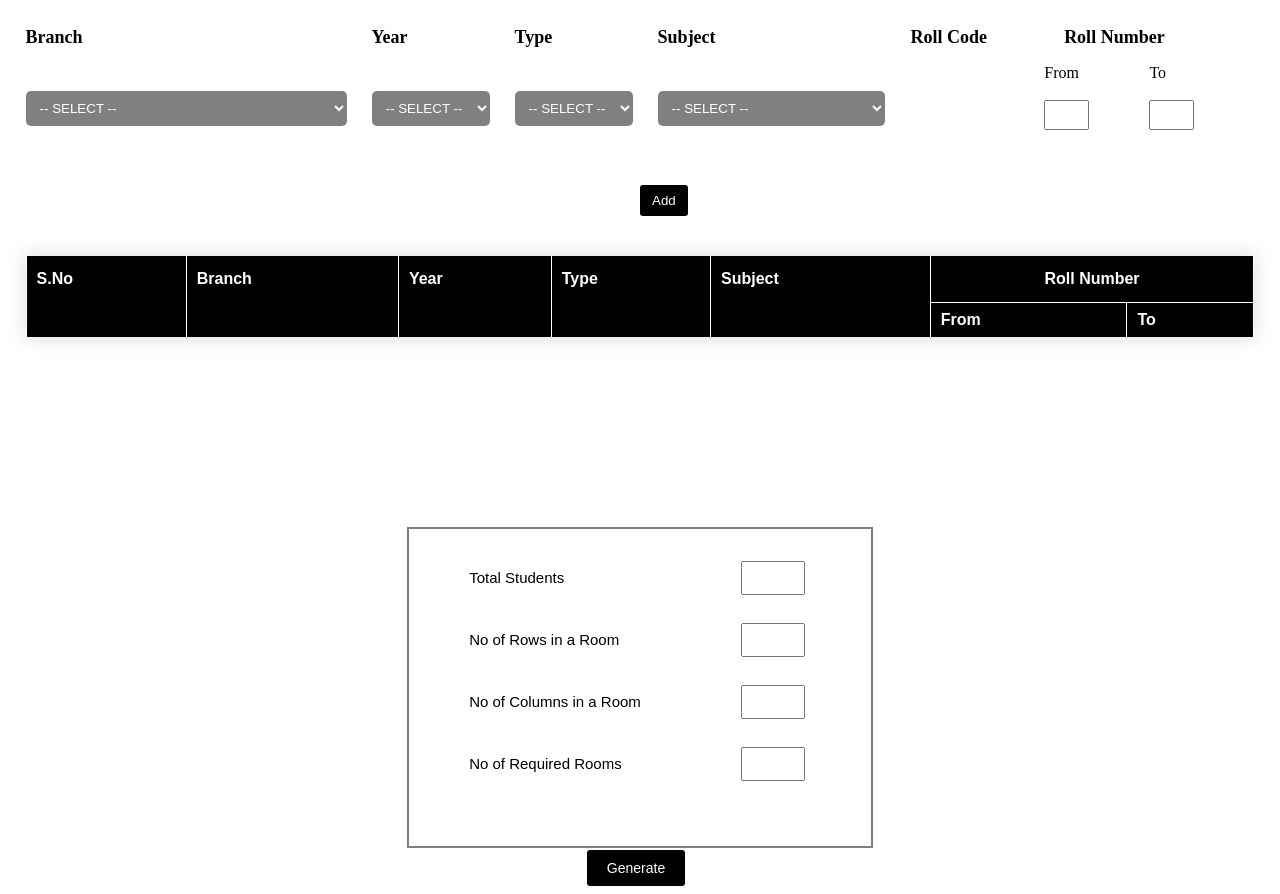
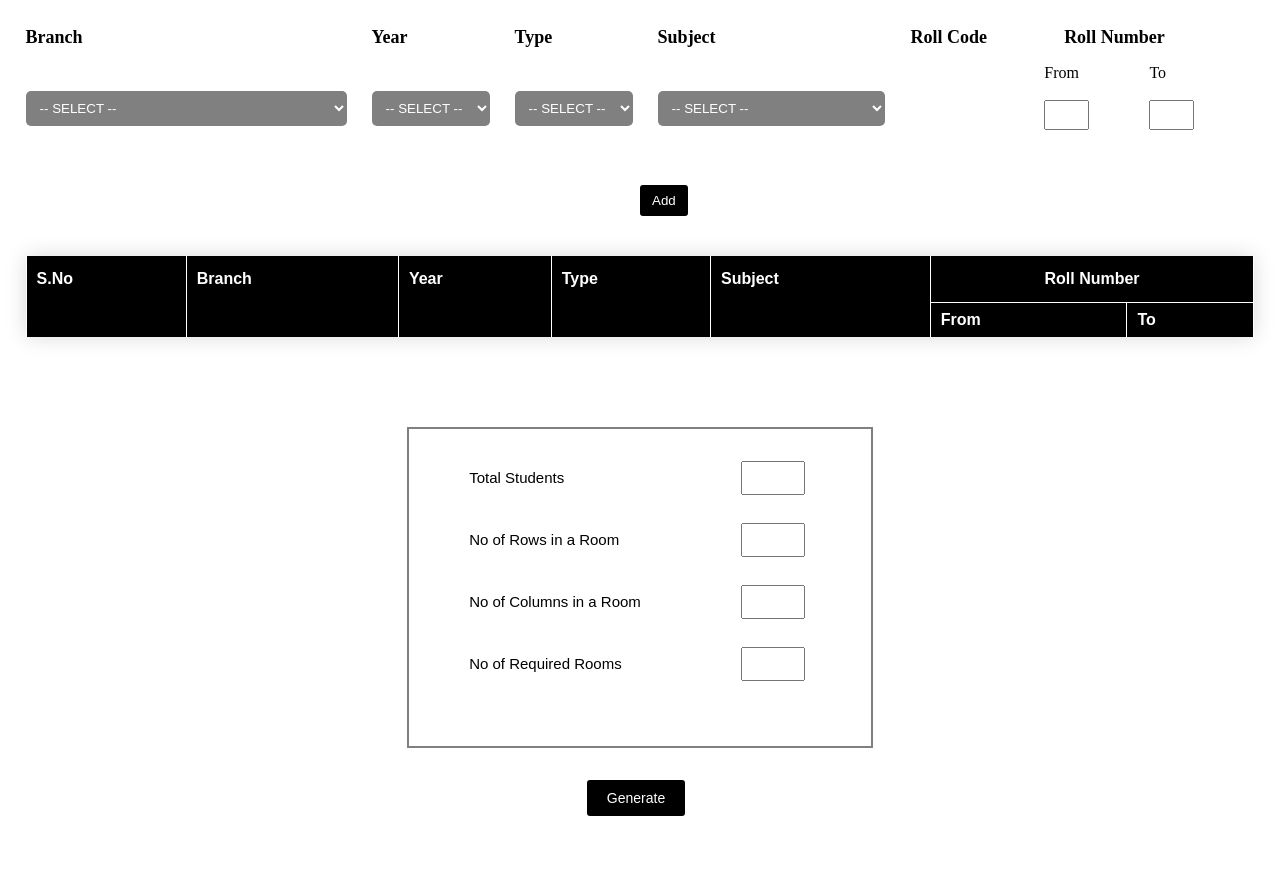
Before and after one commit to thilakadepu/Real-Time-Project-Seating-Arrangement, a plain HTML site: page website.html in a window 1280 px wide. Shown: the part 94-988 px from the top of the page. After the commit the page ends 918 px from the top, so only its background shows below. Drawn offline with Linux system fonts and the light colour scheme.

Commit message:
Requirements
Changed the layout of the website page.

```diff
--- a/styles/styles-website.css
+++ b/styles/styles-website.css
@@ -110,7 +110,7 @@ select{
 }
 
 .seating-input-container  {
-    margin-top: 150px;
+    margin-top: 50px;
     display: flex;
     justify-content: center;
     align-items: center;
@@ -146,6 +146,10 @@ select{
     pointer-events: none;
 }
 
+.generate-container {
+    margin-top: 30px;
+}
+
 .generate-button {
     margin-top: calc(2%);
     background-color: black;
--- a/website.html
+++ b/website.html
@@ -139,11 +139,13 @@
                 </div>
                 <p class="invalid-input invalid-input-room-container">Check the Details</p>
             </div>
-            <a href="arrangement.html" target="_blank">
-                <button class="generate-button">
-                    Generate
-                </button>
-            </a>
+            <div class="generate-container">
+                <a href="arrangement.html" target="_blank">
+                    <button class="generate-button">
+                        Generate
+                    </button>
+                </a>
+            </div>
         </div>
         <script type="module" src="scripts/script-website.js"></script>
     </body>
```
